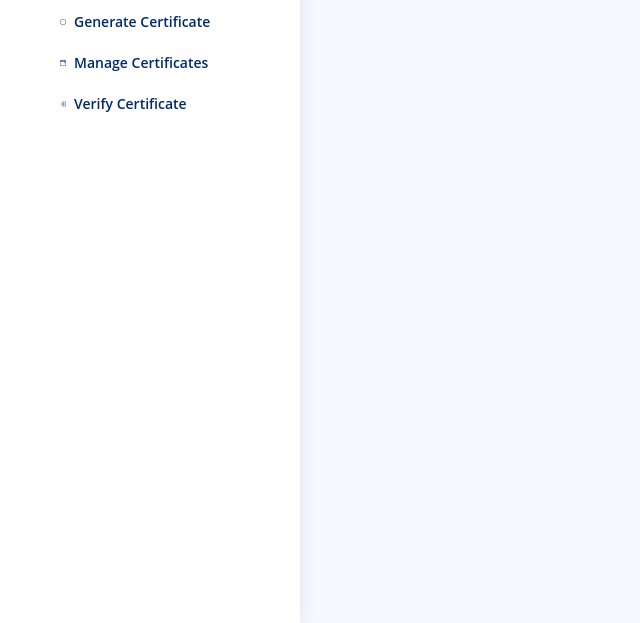
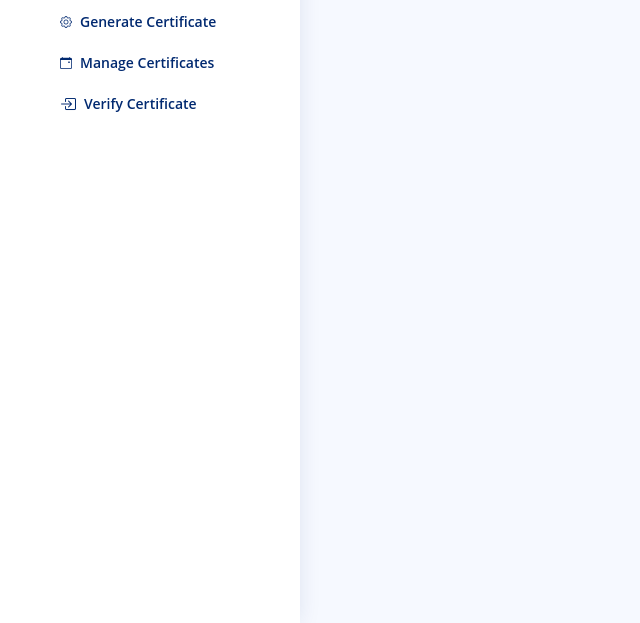
Before and after one commit to ChidiebereIbiam/certificate-project, a Django app: page /accounts/reset/1/1/ in a window 1280 px wide, after a click on "Certificate". Shown: the part 177-800 px from the top of the page, without its empty margins (0-640 px from the left). Run offline with Django 4.2, Linux system fonts and the light colour scheme; some libraries are stand-ins or nearby versions.

Commit message:
Update base.html

```diff
--- a/core/templates/core/base.html
+++ b/core/templates/core/base.html
@@ -126,18 +126,18 @@
           >
             <li>
               <a href="{% url 'generate_certificate' %}">
-                <i class="bi bi-circle"></i><span>Generate Certificate</span>
+                <i class="bi bi-gear" style="font-size:12px;"></i><span>Generate Certificate</span>
               </a>
             </li>
             <li>
               <a href="{% url 'manage_certificate' %}">
-                <i class="bi bi-calendar-event"></i
+                <i class="bi bi-calendar-event" style="font-size:12px"></i
                 ><span>Manage Certificates</span>
               </a>
             </li>
             <li>
               <a href="{% url 'verify_certificate' %}">
-                <i class="bi bi-box-arrow-in-right"></i
+                <i class="bi bi-box-arrow-in-right" style="font-size:16px;"></i
                 ><span>Verify Certificate</span>
               </a>
             </li>
```
